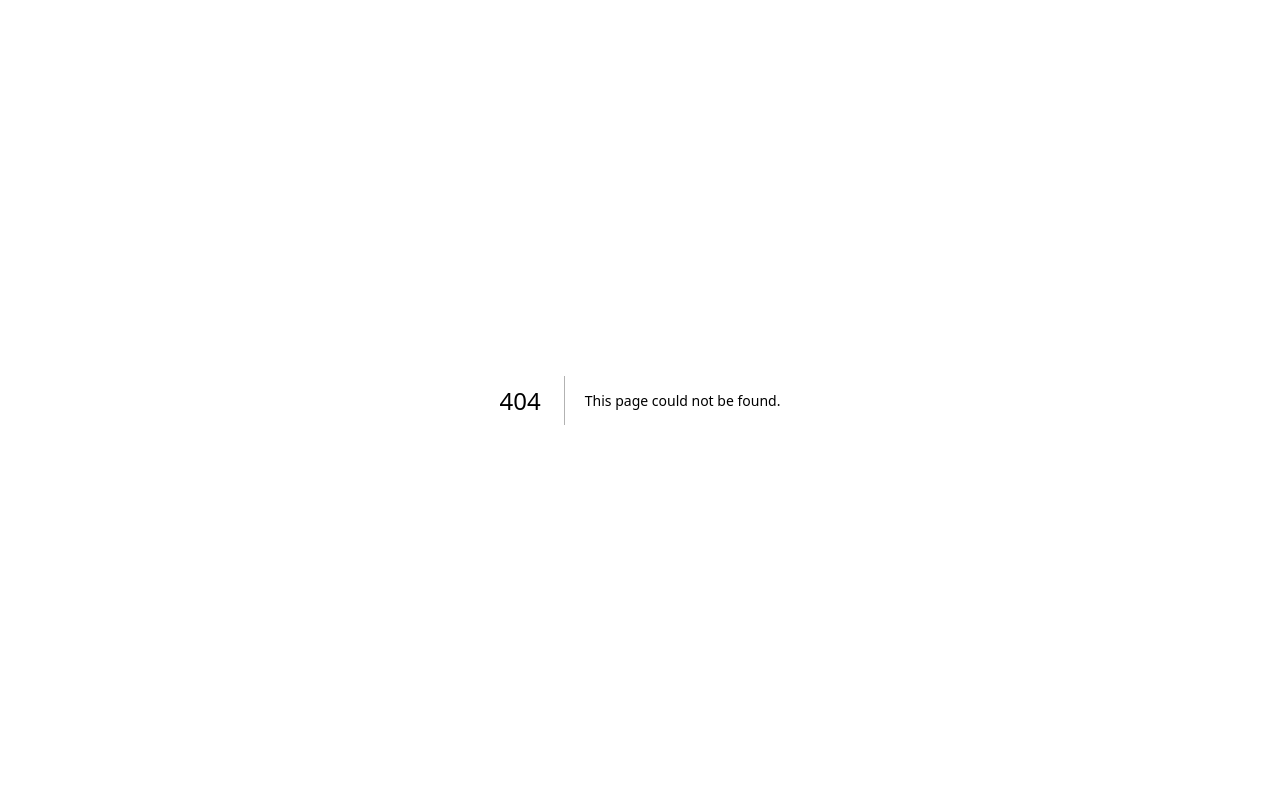
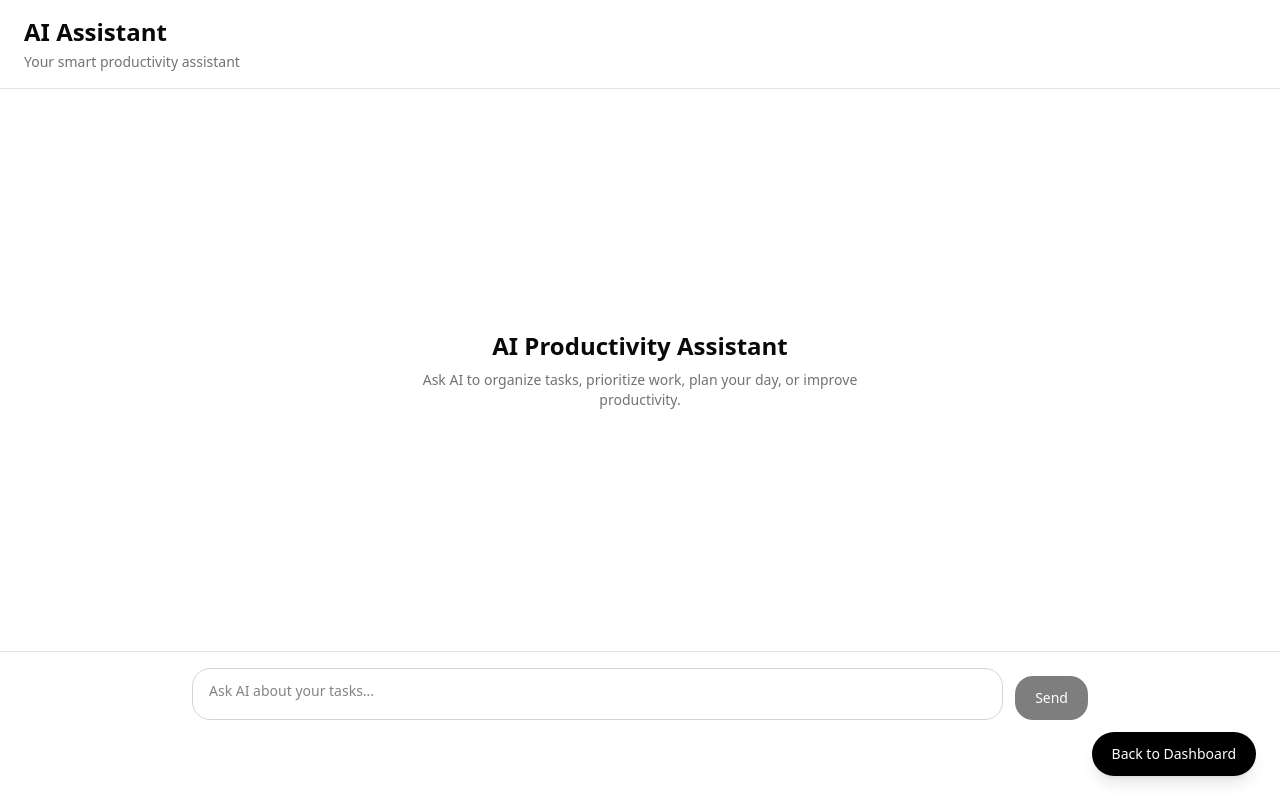
Before and after one commit to aniqashafiq510/todo-app-aniqa-shafiq, a Next.js app: page /dashboard/ai in a window 1280 px wide. Before the commit this address had no page. Built offline with nearby package versions, Linux system fonts and the light colour scheme.

Commit message:
UI development

```diff
--- /dev/null
+++ b/app/dashboard/ai/page.tsx
@@ -0,0 +1,86 @@
+"use client";
+
+import { useState } from "react";
+
+import ChatInput from "@/components/ai/ChatInput";
+import ChatWindow from "@/components/ai/ChatWindow";
+import Link from "next/link";
+
+type Message = {
+  id: string;
+  role: "user" | "assistant";
+  content: string;
+};
+
+export default function AIPage() {
+  const [messages, setMessages] = useState<Message[]>([]);
+  const [input, setInput] = useState("");
+  const [isLoading, setIsLoading] = useState(false);
+
+  async function handleSend() {
+    if (!input.trim()) return;
+
+    const userMessage: Message = {
+      id: crypto.randomUUID(),
+      role: "user",
+      content: input,
+    };
+
+    setMessages((prev) => [...prev, userMessage]);
+
+    setInput("");
+    setIsLoading(true);
+
+    /*
+      TEMPORARY MOCK AI RESPONSE
+      Replace later with your Server Action
+    */
+
+    setTimeout(() => {
+      const aiMessage: Message = {
+        id: crypto.randomUUID(),
+        role: "assistant",
+        content:
+          "This is a temporary AI response. Your Gemini integration will appear here.",
+      };
+
+      setMessages((prev) => [...prev, aiMessage]);
+
+      setIsLoading(false);
+    }, 1000);
+  }
+
+  return (
+    <div className="flex h-[calc(100vh-64px)] flex-col bg-white">
+      <div className="border-b px-6 py-4">
+        <h1 className="text-2xl font-bold">
+          AI Assistant
+        </h1>
+
+        <p className="mt-1 text-sm text-zinc-500">
+          Your smart productivity assistant
+        </p>
+      </div>
+
+      <ChatWindow
+        messages={messages}
+        isLoading={isLoading}
+      />
+
+      <ChatInput
+        input={input}
+        setInput={setInput}
+        onSend={handleSend}
+        disabled={isLoading}
+      />
+
+
+      <Link href="/dashboard" className="fixed bottom-6 right-6 z-50 flex items-center gap-2
+      rounded-full bg-black px-5 py-3 text-sm font-medium text-white shadow-lg transition
+      hover:scale-105 hover:opacity-90 ">
+
+        Back to Dashboard
+      </Link>
+    </div>
+  );
+}
--- a/app/dashboard/page.tsx
+++ b/app/dashboard/page.tsx
@@ -13,6 +13,8 @@ import { useEffect} from "react";
 import { useTasksManage } from "@/hooks/useTaskManage";
 
 import Pagination from "@/components/tasks/Pagination";
+import Link from "next/link";
+
 
 
 
@@ -87,6 +89,12 @@ export default function  Dashboardpage(){
       </div>
     </div>
       </div>
+
+      <Link href="/dashboard/ai" className="fixed bottom-6 right-6 z-50 flex items-center gap-2
+      rounded-full bg-black px-5 py-3 text-sm font-medium text-white shadow-lg transition
+      hover:scale-105 hover:opacity-90 ">
+        AI Assistant
+      </Link>
     </div>
 
   )
--- /dev/null
+++ b/components/ai/ChatInput.tsx
@@ -0,0 +1,49 @@
+"use client";
+
+type Props = {
+  input: string;
+  setInput: (value: string) => void;
+  onSend: () => void;
+  disabled?: boolean;
+};
+
+export default function ChatInput({
+  input,
+  setInput,
+  onSend,
+  disabled,
+}: Props) {
+  function handleKeyDown(
+    e: React.KeyboardEvent<HTMLTextAreaElement>
+  ) {
+    if (e.key === "Enter" && !e.shiftKey) {
+      e.preventDefault();
+      onSend();
+    }
+  }
+
+  return (
+    <div className="border-t bg-white px-4 py-4">
+      <div className="mx-auto flex max-w-4xl items-end gap-3">
+        <textarea
+          value={input}
+          onChange={(e) => setInput(e.target.value)}
+          onKeyDown={handleKeyDown}
+          placeholder="Ask AI about your tasks..."
+          rows={1}
+          className="max-h-40 min-h-13 flex-1 resize-none
+          rounded-2xl border border-zinc-300 px-4 py-3 text-sm outline-none focus:border-black"
+        />
+
+        <button
+          onClick={onSend}
+          disabled={disabled || !input.trim()}
+          className="rounded-2xl bg-black px-5 py-3 text-sm font-medium text-white
+          transition hover:opacity-90 disabled:cursor-not-allowed disabled:opacity-50"
+        >
+          Send
+        </button>
+      </div>
+    </div>
+  );
+}
--- /dev/null
+++ b/components/ai/ChatWindow.tsx
@@ -0,0 +1,50 @@
+import MessageBubble from "./MessageBubble";
+
+type Message = {
+  id: string;
+  role: "user" | "assistant";
+  content: string;
+};
+
+type Props = {
+  messages: Message[];
+  isLoading?: boolean;
+};
+
+export default function ChatWindow({
+  messages,
+  isLoading,
+}: Props) {
+  return (
+    <div className="flex-1 overflow-y-auto px-6 py-6">
+      {messages.length === 0 && (
+        <div className="flex h-full items-center justify-center">
+          <div className="max-w-md text-center">
+            <h2 className="text-2xl font-semibold mb-2">
+              AI Productivity Assistant
+            </h2>
+
+            <p className="text-sm text-zinc-500">
+              Ask AI to organize tasks, prioritize work,
+              plan your day, or improve productivity.
+            </p>
+          </div>
+        </div>
+      )}
+
+      {messages.map((message) => (
+        <MessageBubble
+          key={message.id}
+          role={message.role}
+          content={message.content}
+        />
+      ))}
+
+      {isLoading && (
+        <div className="text-sm text-zinc-500 px-2">
+          AI is thinking...
+        </div>
+      )}
+    </div>
+  );
+}
--- /dev/null
+++ b/components/ai/MessageBubble.tsx
@@ -0,0 +1,29 @@
+type Props = {
+  role: "user" | "assistant";
+  content: string;
+};
+
+export default function MessageBubble({
+  role,
+  content,
+}: Props) {
+  const isUser = role === "user";
+
+  return (
+    <div
+      className={`flex w-full mb-4 ${
+        isUser ? "justify-end" : "justify-start"
+      }`}
+    >
+      <div
+        className={`max-w-[80%] rounded-2xl px-4 py-3 text-sm shadow-sm whitespace-pre-wrap ${
+          isUser
+            ? "bg-black text-white"
+            : "bg-zinc-100 text-zinc-900"
+        }`}
+      >
+        {content}
+      </div>
+    </div>
+  );
+}
--- /dev/null
+++ b/lib/ai/gemini.ts
@@ -0,0 +1,3 @@
+import { google } from "@ai-sdk/google";
+
+export const model = google("gemini-2.5-flash-mini");
--- a/package.json
+++ b/package.json
@@ -9,11 +9,14 @@
     "lint": "eslint"
   },
   "dependencies": {
+    "@ai-sdk/google": "^3.0.73",
+    "@ai-sdk/react": "^3.0.184",
     "@better-auth/prisma-adapter": "^1.5.4",
     "@hookform/resolvers": "^5.2.2",
     "@prisma/adapter-pg": "^7.4.2",
     "@prisma/client": "^7.4.2",
     "@stripe/stripe-js": "^9.0.0",
+    "ai": "^6.0.180",
     "better-auth": "^1.5.4",
     "class-variance-authority": "^0.7.1",
     "clsx": "^2.1.1",
--- /dev/null
+++ b/serverActions/ai/chat.ts
@@ -0,0 +1,32 @@
+"use server";
+
+import { streamText } from "ai";
+import { model } from "@/lib/ai/gemini";
+import prisma from "../../lib/prisma";
+
+export async function chatWithAI(userId: string, prompt: string) {
+  const user = await prisma.user.findUnique({
+    where: { id: userId },
+  });
+
+  if (!user) throw new Error("User not found");
+
+  const tasks = await prisma.task.findMany({
+    where: {
+      userId,
+    },
+  });
+
+  const result = streamText({
+    model,
+    prompt: `
+Tasks:
+${JSON.stringify(tasks)}
+
+Prompt:
+${prompt}
+`,
+  });
+
+  return result.textStream;
+}
```
Also changed, not shown: 1 other file (tests, documents, lock files or other folders).
